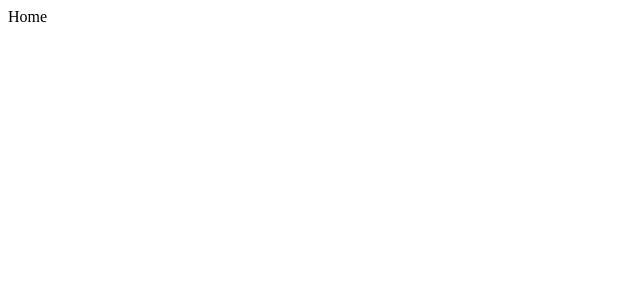
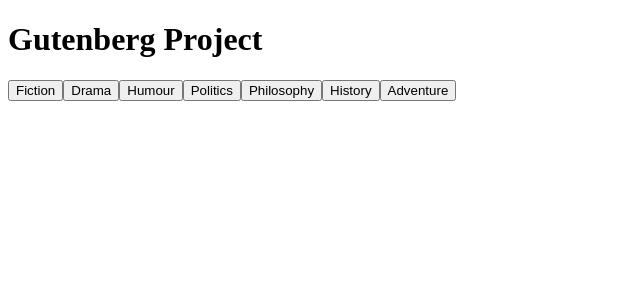
Before and after one commit to CodewithAniket12/Gutendex-books, a React (Vite) app: page / in a window 1280 px wide. Shown: the top 300 px of the page, without its empty margins (0-640 px from the left). Built offline with nearby package versions, Linux system fonts and the light colour scheme.

Commit message:
feat: added genre selection buttons on home page

```diff
--- a/src/pages/Home.jsx
+++ b/src/pages/Home.jsx
@@ -1,7 +1,32 @@
-import React from 'react'
+import { useNavigate } from 'react-router-dom'
 
-export default function Home() {
+const genres = [
+  'Fiction',
+  'Drama',
+  'Humour',
+  'Politics',
+  'Philosophy',
+  'History',
+  'Adventure',
+]
+
+function Home() {
+  const navigate = useNavigate()
+
   return (
-    <div>Home</div>
+    <div>
+      <h1>Gutenberg Project</h1>
+
+      {genres.map((genre) => (
+        <button
+          key={genre}
+          onClick={() => navigate(`/books/${genre.toLowerCase()}`)}
+        >
+          {genre}
+        </button>
+      ))}
+    </div>
   )
 }
+
+export default Home
```
